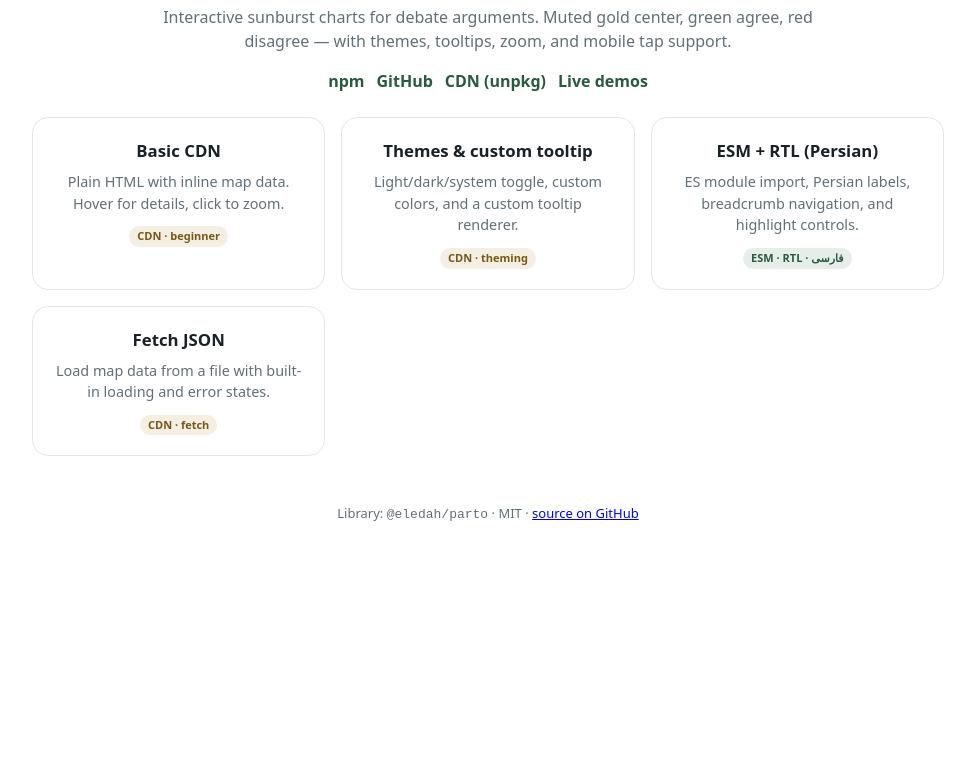
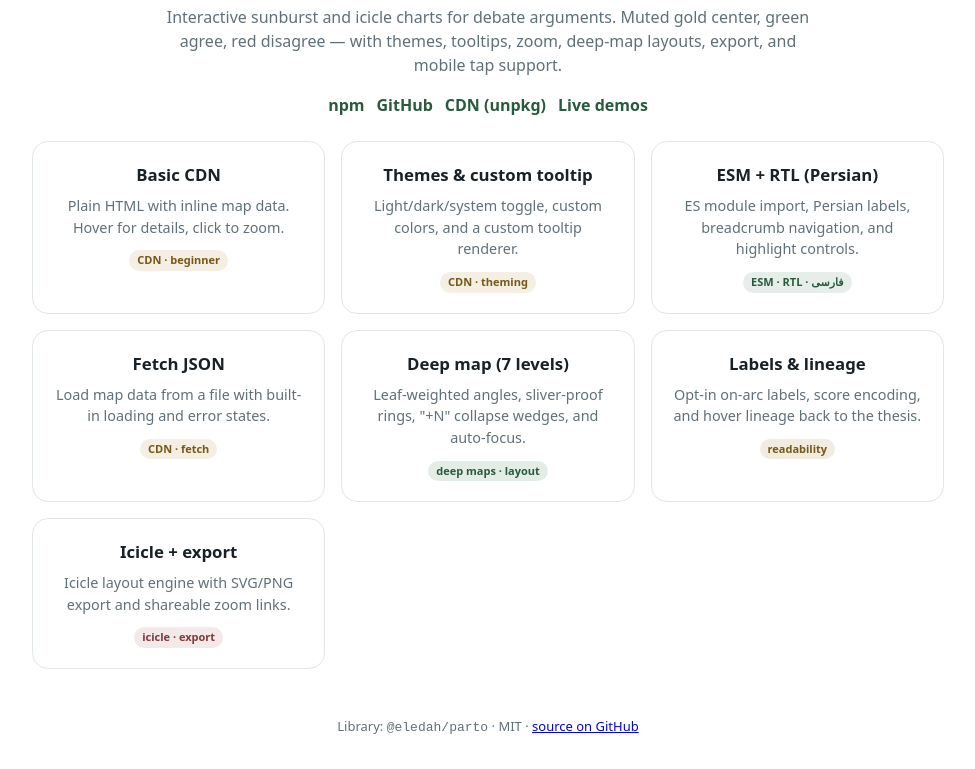
Before and after one commit to eledah/parto, a website built with Vite: page docs/index.html in a window 1280 px wide. Shown: the part 77-846 px from the top of the page, without its empty margins (152-1127 px from the left). Before the commit the page ends 800 px from the top, so only its background shows below. Built offline with nearby package versions, Linux system fonts and the light colour scheme.

Commit message:
Add deep-map, labels/lineage, and icicle demos to the Pages index

```diff
--- a/docs/index.html
+++ b/docs/index.html
@@ -106,6 +106,18 @@
         background: color-mix(in srgb, var(--support) 12%, transparent);
         color: #285b3d;
       }
+      .tag--deep {
+        background: color-mix(in srgb, var(--support) 14%, transparent);
+        color: #285b3d;
+      }
+      .tag--labels {
+        background: color-mix(in srgb, var(--center) 16%, transparent);
+        color: #755916;
+      }
+      .tag--export {
+        background: color-mix(in srgb, var(--attack) 12%, transparent);
+        color: #7c3a38;
+      }
       footer {
         max-width: 960px;
         margin: 0 auto;
@@ -120,8 +132,8 @@
     <header>
       <h1>Parto — Argument Map Examples</h1>
       <p>
-        Interactive sunburst charts for debate arguments. Muted gold center, green agree, red
-        disagree — with themes, tooltips, zoom, and mobile tap support.
+        Interactive sunburst and icicle charts for debate arguments. Muted gold center, green agree, red
+        disagree — with themes, tooltips, zoom, deep-map layouts, export, and mobile tap support.
       </p>
       <div class="links">
         <a href="https://www.npmjs.com/package/@eledah/parto">npm</a>
@@ -152,6 +164,21 @@
           <p>Load map data from a file with built-in loading and error states.</p>
           <span class="tag">CDN · fetch</span>
         </a>
+        <a class="card" href="examples/05-deep-map/">
+          <h2>Deep map (7 levels)</h2>
+          <p>Leaf-weighted angles, sliver-proof rings, "+N" collapse wedges, and auto-focus.</p>
+          <span class="tag tag--deep">deep maps · layout</span>
+        </a>
+        <a class="card" href="examples/06-arc-labels/">
+          <h2>Labels &amp; lineage</h2>
+          <p>Opt-in on-arc labels, score encoding, and hover lineage back to the thesis.</p>
+          <span class="tag tag--labels">readability</span>
+        </a>
+        <a class="card" href="examples/07-icicle-export/">
+          <h2>Icicle + export</h2>
+          <p>Icicle layout engine with SVG/PNG export and shareable zoom links.</p>
+          <span class="tag tag--export">icicle · export</span>
+        </a>
       </div>
     </main>
     <footer>
```
